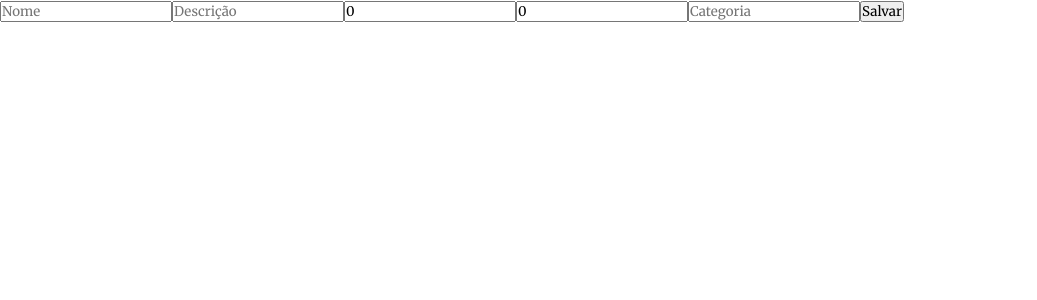
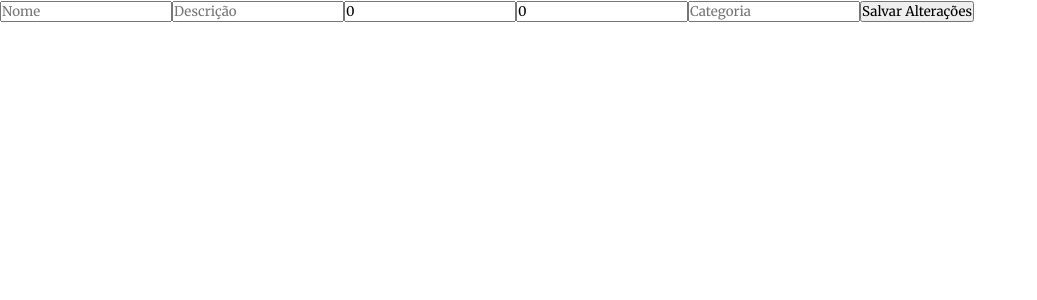
Before and after one commit to Code-Team-Jovem-Programador/front-end, a React (Create React App) app: page /editarproduto in a window 1280 px wide. Shown: the top 300 px of the page, without its empty margins (0-1037 px from the left). Built offline with nearby package versions, Linux system fonts and the light colour scheme; a web font is replaced by a local one.

Commit message:
Correção ortografica

```diff
--- a/src/components/EditProducts.js
+++ b/src/components/EditProducts.js
@@ -72,7 +72,7 @@ const EditarProduto = ({ productId }) => {
         value={produto.categoria}
         onChange={(e) => setProduto({ ...produto, categoria: e.target.value })}
       />
-      <button type="submit">Salvar</button>
+      <button type="submit">Salvar Alterações</button>
     </form>
   );
 };
--- a/src/components/VerProdutos.js
+++ b/src/components/VerProdutos.js
@@ -157,7 +157,7 @@ const VerProdutos = () => {
         {showPopupAdd && (
         <div className="popup-overlay">
           <div className="popup-content">
-            <h2 className="popup-title">Editar</h2>
+            <h2 className="popup-title">Novo Produto</h2>
             <div className="popup-buttons">
               <CriarProduto/>
             </div>
```
